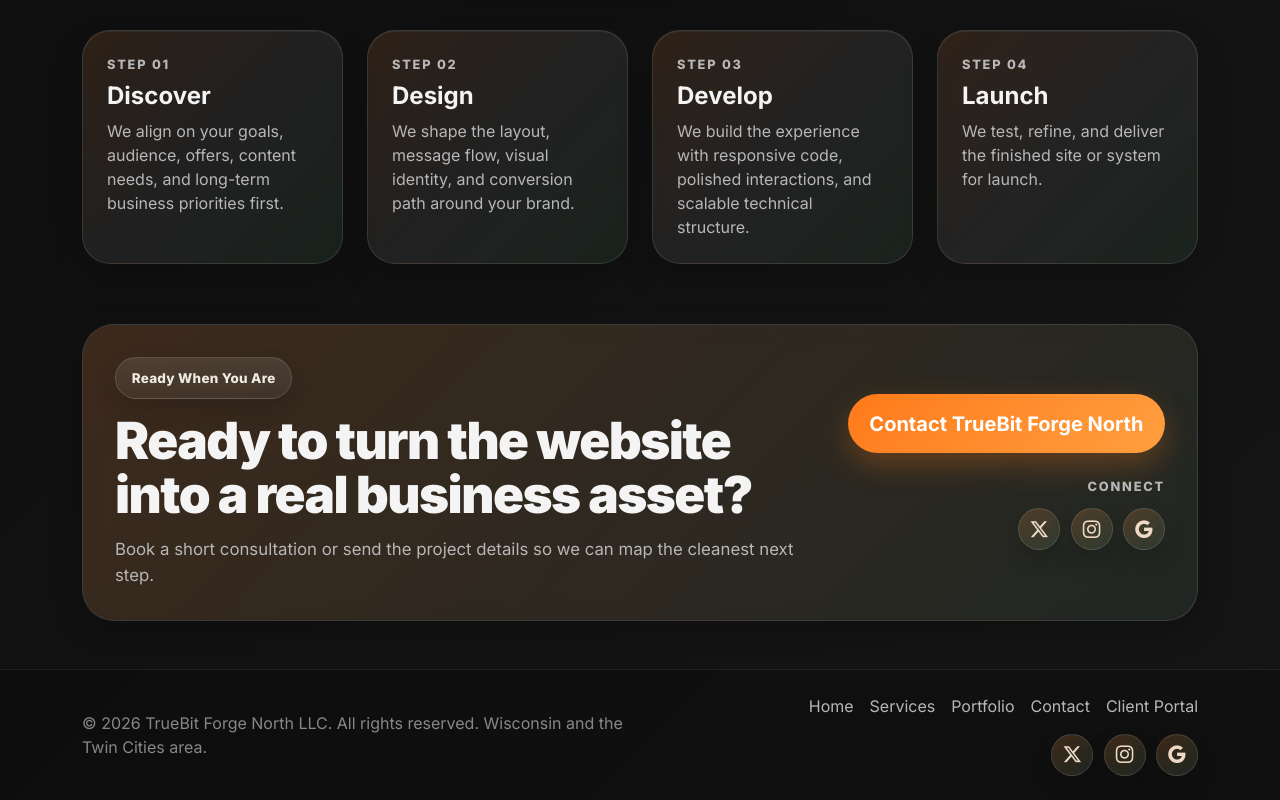
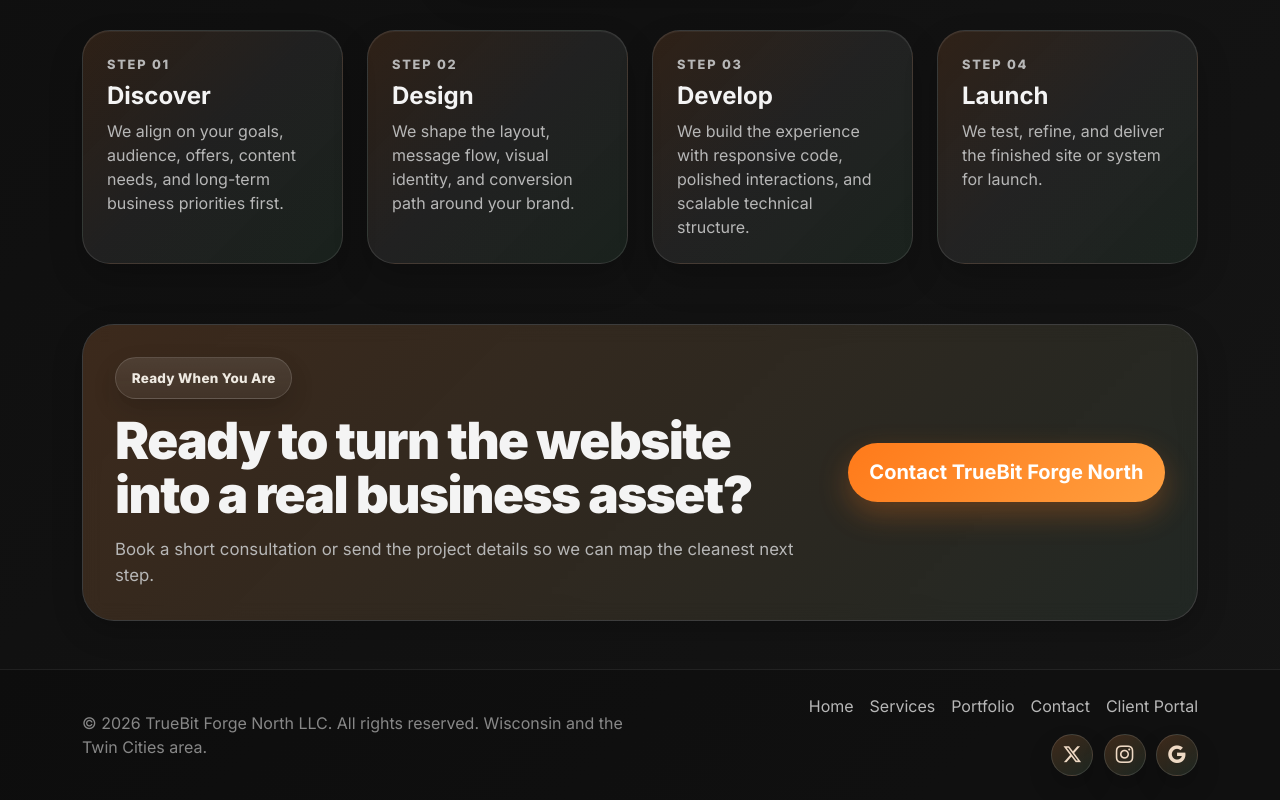
Before and after one commit to truebitforgenorth/TrueBitForgeNorth, a plain HTML site: page index.html in a window 1280 px wide. Shown: the part 3744-4544 px from the top of the page. Drawn offline with nearby package versions, Linux system fonts and the light colour scheme.

Commit message:
Add files via upload

```diff
--- a/index.html
+++ b/index.html
@@ -361,20 +361,6 @@
             </div>
             <div class="col-lg-4 text-lg-end">
               <a href="contact.html" class="btn btn-brand btn-lg">Contact TrueBit Forge North</a>
-              <div class="home-social-strip mt-4" aria-label="Social links">
-                <span class="mini-label">Connect</span>
-                <div class="social-link-row justify-content-lg-end">
-                  <a class="social-icon-link" href="https://x.com/TrueBitFrgeNrth" target="_blank" rel="noopener noreferrer" aria-label="TrueBit Forge North on X" title="X">
-                    <i class="bi bi-twitter-x" aria-hidden="true"></i>
-                  </a>
-                  <a class="social-icon-link" href="https://www.instagram.com/truebitforgenorth" target="_blank" rel="noopener noreferrer" aria-label="TrueBit Forge North on Instagram" title="Instagram">
-                    <i class="bi bi-instagram" aria-hidden="true"></i>
-                  </a>
-                  <a class="social-icon-link" href="https://www.google.com/search?q=TrueBit+Forge+North+LLC&amp;stick=H4sIAAAAAAAA_-NgU1I1qDA1SjJKSko2szRITjNKTDS3MqiwSEpNTEs2NDNMTk41MzVPXsQqHlJUmuqUWaLgll-Unqrgl19UkqHg4-MMADq7ZKVDAAAA&amp;hl=en&amp;mat=CRxtK-_5MegOElUBa0lj_7n7Ix9Xa2cIMl7E1DPXjMUxIvMZqvleRMfqRjOgkQVCrJPdcn2zscjk9VxZvptHl9eYDnEaLxbqMGqNlXDW76Vqe4hUdCm0U6p0OI4Ns-z1&amp;authuser=0" target="_blank" rel="noopener noreferrer" aria-label="TrueBit Forge North Google Business Profile" title="Google Business Profile">
-                    <i class="bi bi-google" aria-hidden="true"></i>
-                  </a>
-                </div>
-              </div>
             </div>
           </div>
         </div>
```
